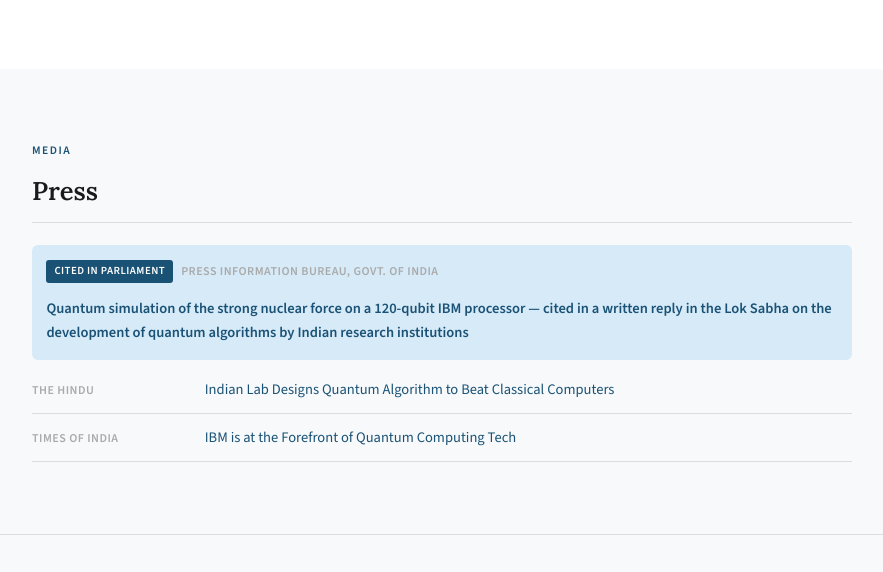
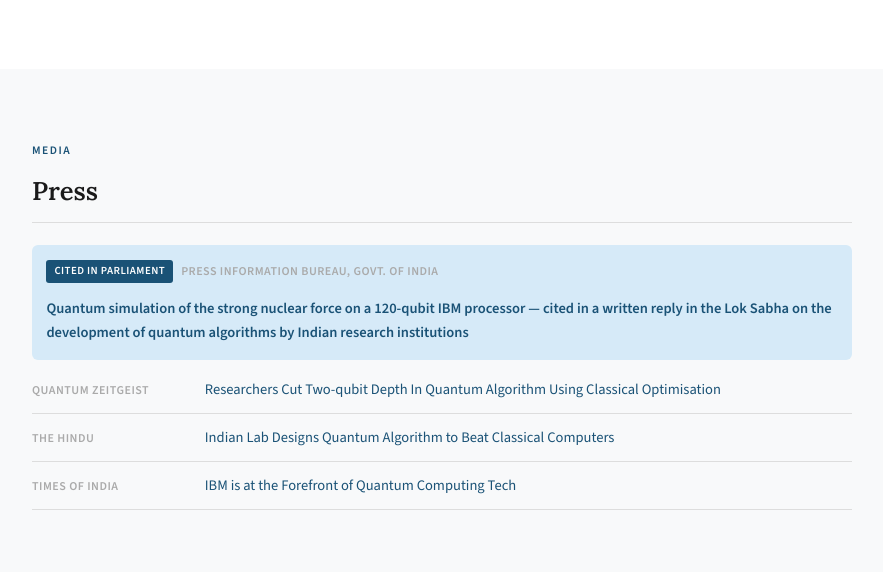
Before and after one commit to ritajitmajumdar1/ritajitmajumdar1.github.io, a plain HTML site: page index.html in a window 1280 px wide. Shown: the part 6876-7448 px from the top of the page, without its empty margins (198-1081 px from the left). Drawn offline with nearby package versions, Linux system fonts and the light colour scheme.

Commit message:
Add Quantum Zeitgeist coverage to Press section

```diff
--- a/index.html
+++ b/index.html
@@ -682,6 +682,10 @@
         <div class="press-source"><span class="press-badge">Cited in Parliament</span>Press Information Bureau, Govt. of India</div>
         <div class="press-title">Quantum simulation of the strong nuclear force on a 120-qubit IBM processor &mdash; cited in a written reply in the Lok Sabha on the development of quantum algorithms by Indian research institutions</div>
       </a>
+      <a href="https://quantumzeitgeist.com/ibm-cut-two-qubit-depth-quantum/" target="_blank" class="press-item reveal">
+        <div class="press-source">Quantum Zeitgeist</div>
+        <div class="press-title">Researchers Cut Two-qubit Depth In Quantum Algorithm Using Classical Optimisation</div>
+      </a>
       <a href="https://www.thehindu.com/sci-tech/science/indian-lab-designs-quantum-algorithm-to-beat-classical-computers/article71198433.ece" target="_blank" class="press-item reveal">
         <div class="press-source">The Hindu</div>
         <div class="press-title">Indian Lab Designs Quantum Algorithm to Beat Classical Computers</div>
```
